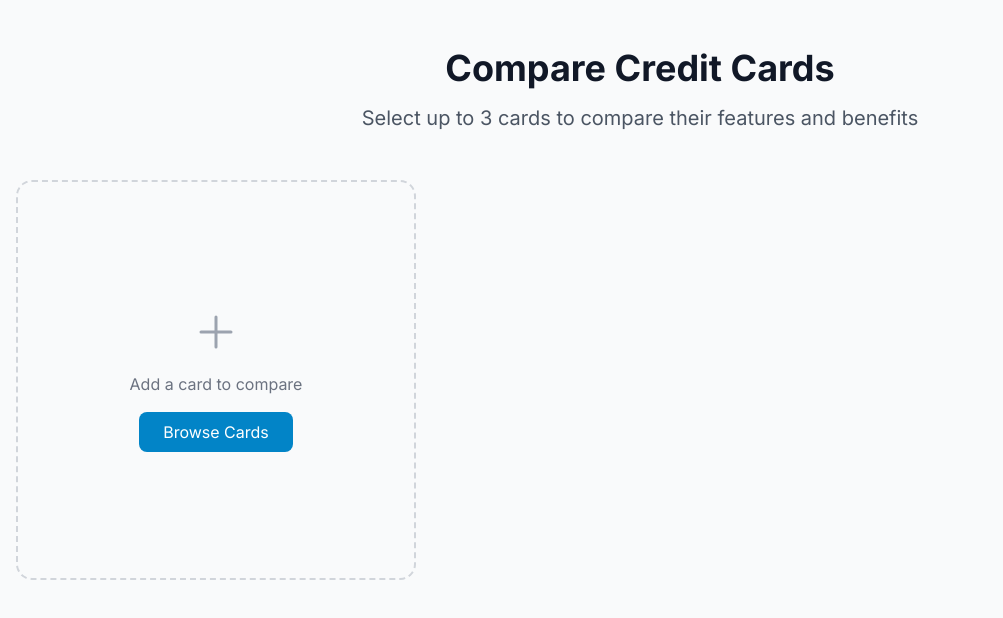
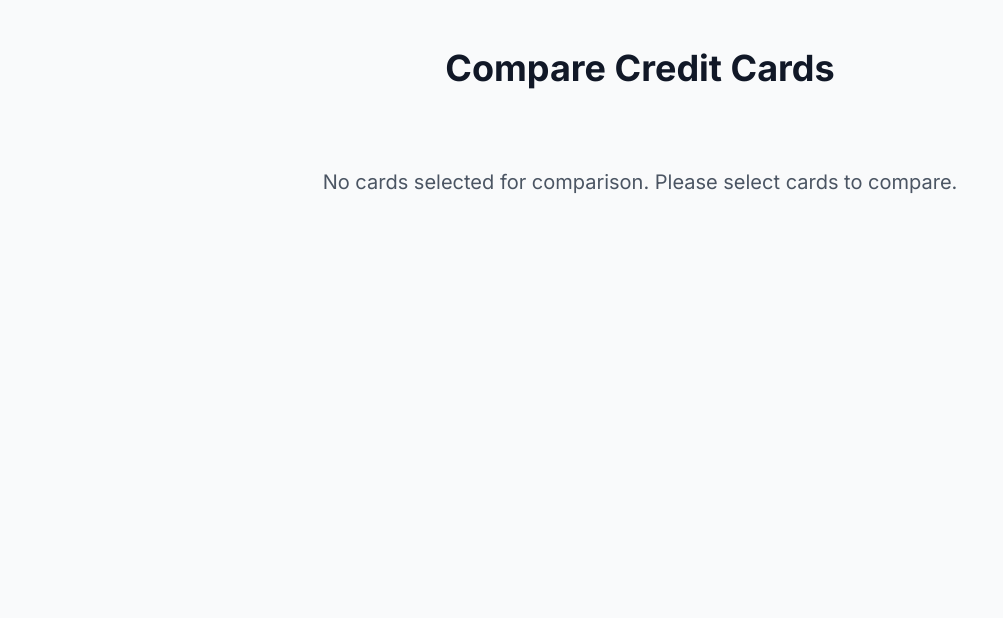
Before and after one commit to SanyamMadaan/credit-card, a Next.js app: page /compare in a window 1280 px wide. Shown: the top 618 px of the page, without its empty margins (0-1003 px from the left). Built offline with nearby package versions, Linux system fonts and the light colour scheme.

Commit message:
edited build settings

```diff
--- a/src/app/cards/page.tsx
+++ b/src/app/cards/page.tsx
@@ -11,7 +11,7 @@ export default function CardsPage() {
   const [selectedCategory, setSelectedCategory] = useState<string>('all');
   const [sortBy, setSortBy] = useState<string>('rating');
 
-  const categories = ['all', ...new Set(cards.map(card => card.category))];
+  const categories = ['all', ...Array.from(new Set(cards.map(card => card.category || '').filter(category => category !== '')))];
 
   const filteredCards = cards
     .filter(card => {
--- a/src/app/compare/page.tsx
+++ b/src/app/compare/page.tsx
@@ -1,36 +1,31 @@
 'use client';
 
-import { useEffect, useState } from 'react';
+import { Suspense } from 'react';
 import { useSearchParams } from 'next/navigation';
-import CardComparison from '@/components/CardComparison';
-import { cards } from '@/data/cards';
+import CompareCards from '@/components/CompareCards';
+import LoadingSpinner from '@/components/LoadingSpinner';
+
+function CompareContent() {
+  const searchParams = useSearchParams();
+  const cardIds = searchParams.get('cards')?.split(',') || [];
+
+  return <CompareCards cardIds={cardIds} />;
+}
 
 export default function ComparePage() {
-  const searchParams = useSearchParams();
-  const [selectedCardIds, setSelectedCardIds] = useState<string[]>([]);
-
-  useEffect(() => {
-    const cardId = searchParams.get('card');
-    if (cardId) {
-      setSelectedCardIds([cardId]);
-    }
-  }, [searchParams]);
-
-  const filteredCards = cards.filter(card => !selectedCardIds.includes(card.id));
-
   return (
     <main className="min-h-screen bg-gray-50 dark:bg-gray-900 py-12 px-4">
       <div className="max-w-7xl mx-auto">
-        <div className="text-center mb-12">
-          <h1 className="text-4xl font-bold text-gray-900 dark:text-white mb-4">
-            Compare Credit Cards
-          </h1>
-          <p className="text-xl text-gray-600 dark:text-gray-300">
-            Select up to 3 cards to compare their features and benefits
-          </p>
-        </div>
-
-        <CardComparison cards={filteredCards} />
+        <h1 className="text-4xl font-bold text-gray-900 dark:text-white mb-8 text-center">
+          Compare Credit Cards
+        </h1>
+        <Suspense fallback={
+          <div className="flex justify-center items-center min-h-[400px]">
+            <LoadingSpinner />
+          </div>
+        }>
+          <CompareContent />
+        </Suspense>
       </div>
     </main>
   );
--- /dev/null
+++ b/src/components/CompareCards.tsx
@@ -0,0 +1,47 @@
+import { cards } from '@/data/cards';
+import CardItem from './CardItem';
+
+interface CompareCardsProps {
+  cardIds: string[];
+}
+
+export default function CompareCards({ cardIds }: CompareCardsProps) {
+  const selectedCards = cards.filter(card => cardIds.includes(card.id));
+
+  if (selectedCards.length === 0) {
+    return (
+      <div className="text-center py-12">
+        <p className="text-xl text-gray-600 dark:text-gray-300">
+          No cards selected for comparison. Please select cards to compare.
+        </p>
+      </div>
+    );
+  }
+
+  return (
+    <div className="grid grid-cols-1 md:grid-cols-2 lg:grid-cols-3 gap-6">
+      {selectedCards.map(card => (
+        <div key={card.id} className="bg-white dark:bg-gray-800 rounded-xl shadow-lg p-6">
+          <CardItem {...card} />
+          <div className="mt-4 space-y-2">
+            <ComparisonDetail label="Annual Fee" value={`$${card.annualFee}`} />
+            <ComparisonDetail label="Signup Bonus" value={card.signupBonus} />
+            <ComparisonDetail label="Rating" value={card.rating.toFixed(1)} />
+            {card.rewardsRate && (
+              <ComparisonDetail label="Rewards Rate" value={card.rewardsRate} />
+            )}
+          </div>
+        </div>
+      ))}
+    </div>
+  );
+}
+
+function ComparisonDetail({ label, value }: { label: string; value: string | number }) {
+  return (
+    <div className="flex justify-between items-center">
+      <span className="text-sm text-gray-600 dark:text-gray-400">{label}:</span>
+      <span className="text-sm font-medium text-gray-900 dark:text-white">{value}</span>
+    </div>
+  );
+}
--- /dev/null
+++ b/src/components/LoadingSpinner.tsx
@@ -0,0 +1,5 @@
+export default function LoadingSpinner() {
+  return (
+    <div className="animate-spin rounded-full h-12 w-12 border-t-2 border-b-2 border-blue-500"></div>
+  );
+}
```
